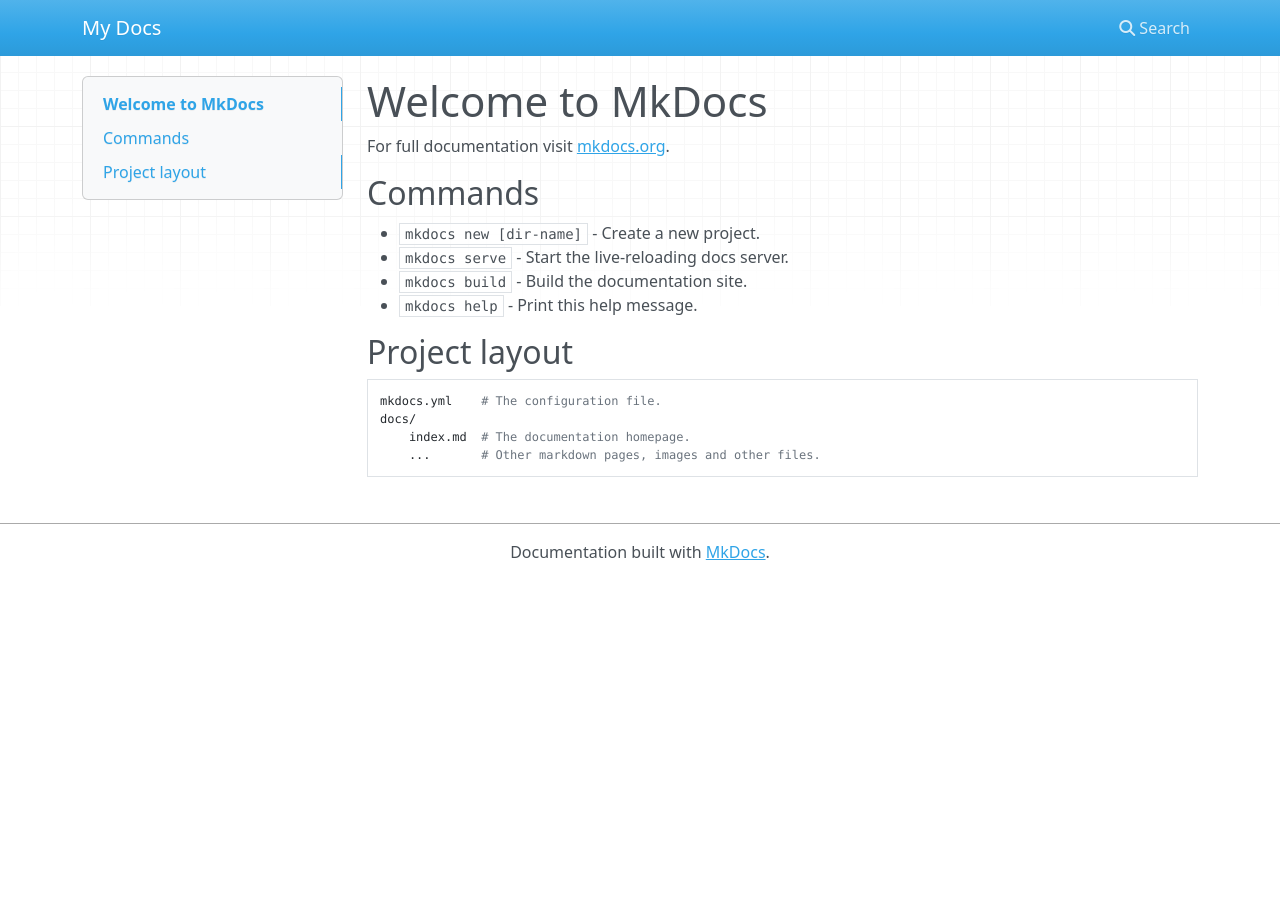
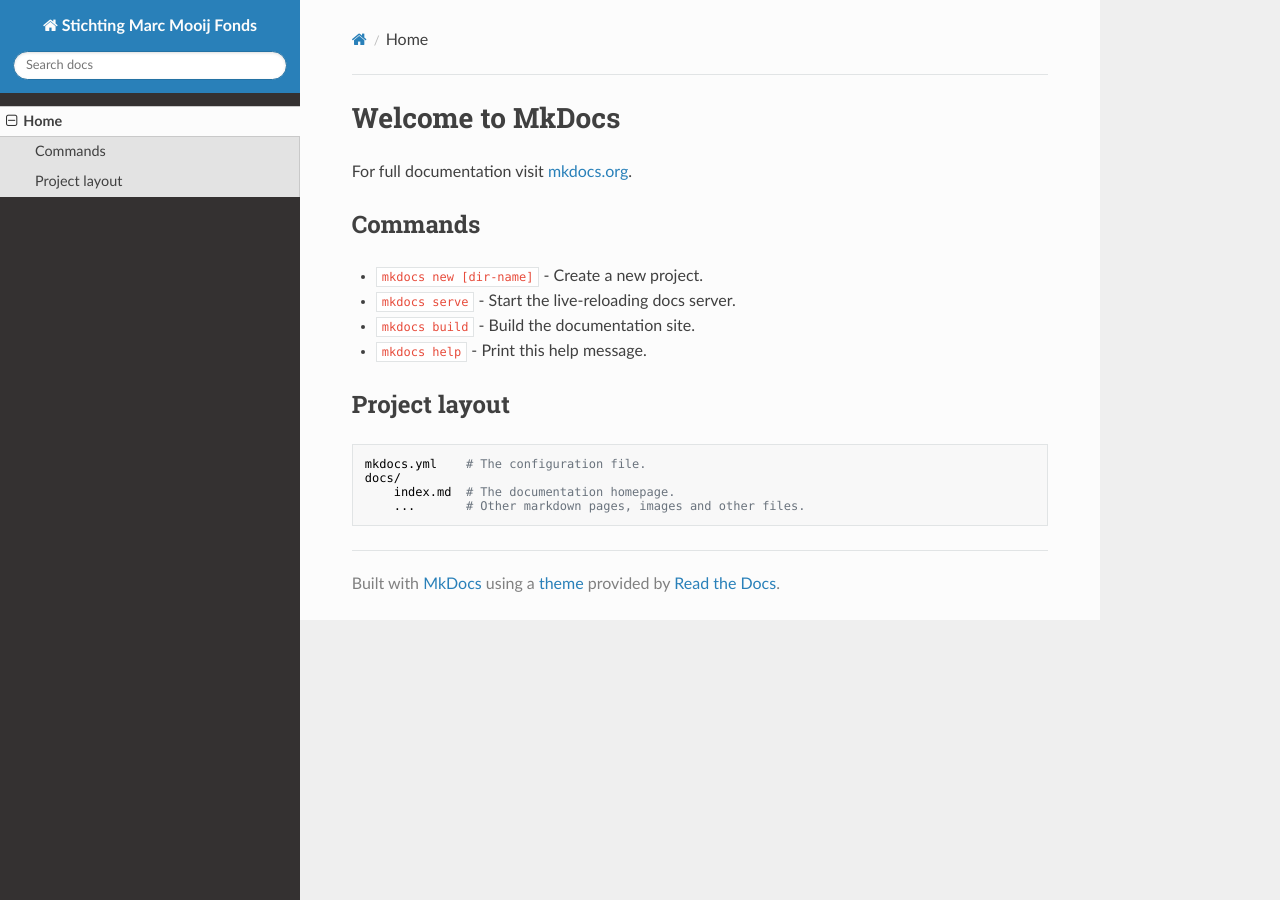
Before and after one commit to stichtingmarcmooijfonds/website, an MkDocs documentation site: the page built from docs/index.md, in a window 1280 px wide. Built offline with MkDocs 1.6.1, drawn with Linux system fonts in a browser that asks for light colours; nearby versions of some CDN libraries; old or Windows-style settings are respelled for this version of MkDocs.

Commit message:
content added for site

```diff
--- a/mkdocs.yml
+++ b/mkdocs.yml
@@ -1 +1,6 @@
-site_name: My Docs
+---
+pages:
+  - Home: index.md
+site_name: Stichting Marc Mooij Fonds
+dev_addr: '0.0.0.0:8000'
+theme: readthedocs
```
Also changed, not shown: README.md (+18 -1 lines).
